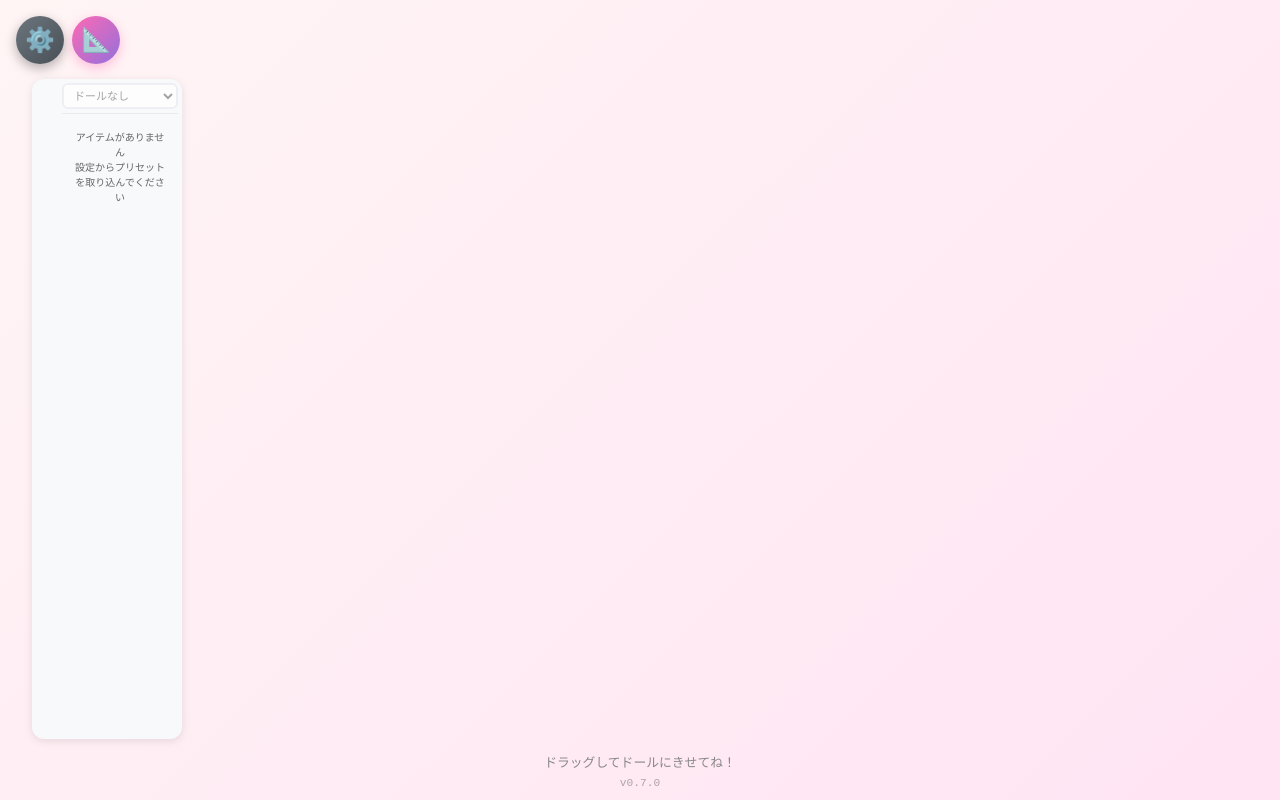
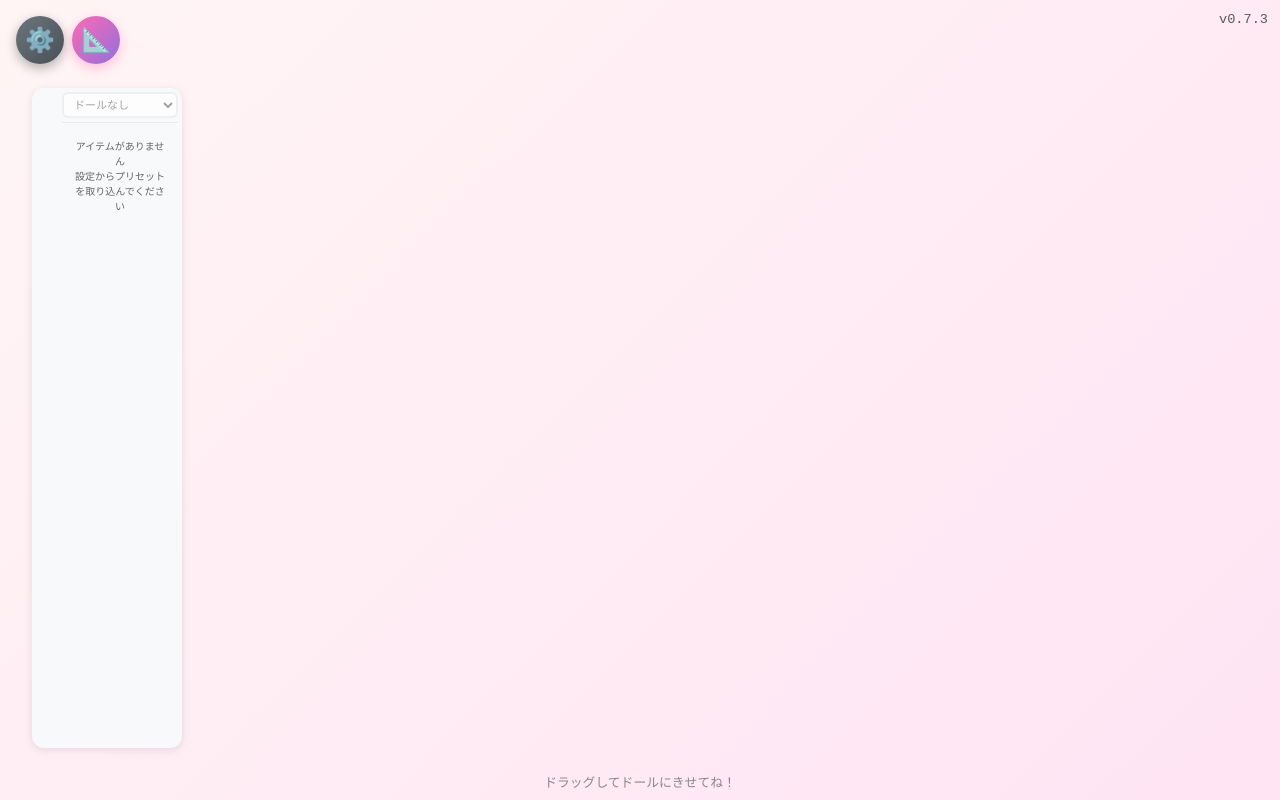
Before and after one commit to Kake-git-hub/DressUpGame, a React (Vite) app: page / in a window 1280 px wide. Built offline with nearby package versions, Linux system fonts and the light colour scheme.

Commit message:
v0.7.3: Move version badge to top (iPad safe), fix displayed version

```diff
--- a/src/App.css
+++ b/src/App.css
@@ -232,6 +232,17 @@ textarea {
   opacity: 0.7;
 }
 
+.version-badge--fixed {
+  position: fixed;
+  top: calc(env(safe-area-inset-top, 0px) + 10px);
+  right: calc(env(safe-area-inset-right, 0px) + 12px);
+  z-index: 120;
+  margin-top: 0;
+  font-size: 0.85rem;
+  opacity: 0.8;
+  pointer-events: none;
+}
+
 /* 設定ボタン */
 .settings-button {
   position: fixed;
--- a/src/App.tsx
+++ b/src/App.tsx
@@ -21,7 +21,7 @@ import type { ClothingItemData, DollData, DollDimensions, BackgroundData, DollTr
 import './App.css';
 
 // アプリバージョン
-const APP_VERSION = '0.7.0';
+const APP_VERSION = '0.7.3';
 
 // E2Eテスト時はPixiJSを無効化するフラグ
 const isTestMode = typeof window !== 'undefined' && window.location.search.includes('test=true');
@@ -315,6 +315,7 @@ function App() {
 
   return (
     <div className="app">
+      <div className="version-badge version-badge--fixed">v{APP_VERSION}</div>
       {/* 設定ボタン - 位置調整中は非表示 */}
       {!showDollControls && (
         <button
@@ -434,7 +435,6 @@ function App() {
 
       <footer className="app-footer">
         <p>ドラッグしてドールにきせてね！</p>
-        <span className="version-badge">v{APP_VERSION}</span>
       </footer>
 
       {/* 設定パネル */}
```
